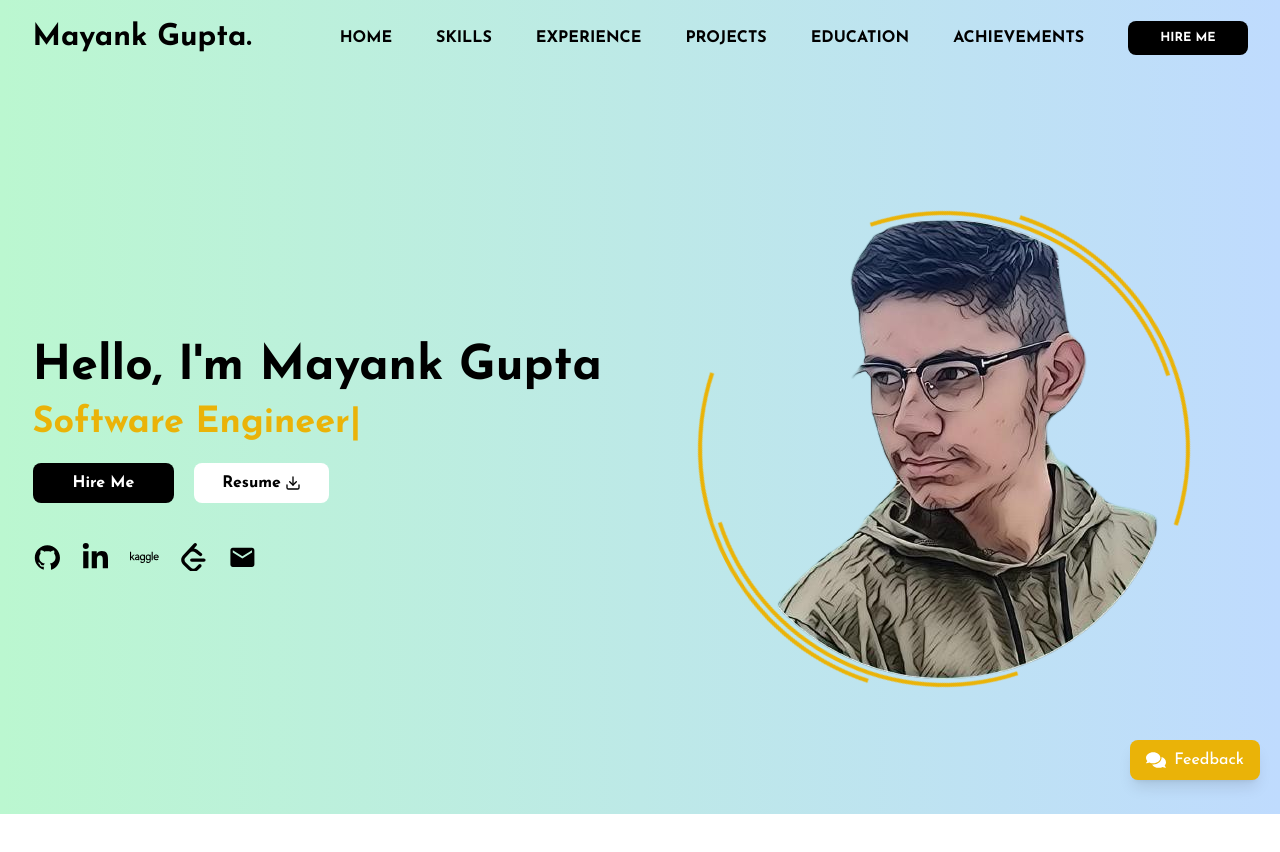
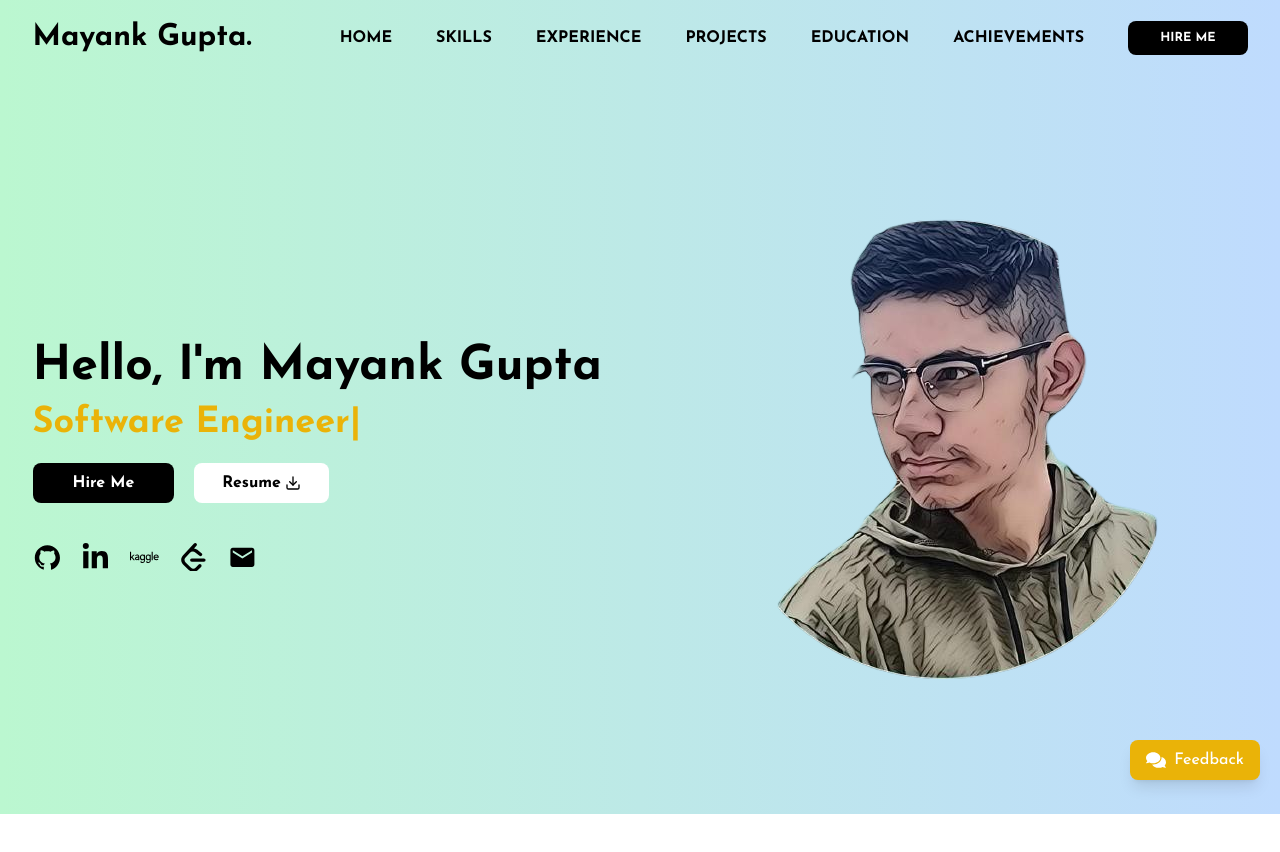
Before and after one commit to Mayank10082000/my_portfolio_website, a React (Vite) app: page / in a window 1280 px wide. Shown: the top 852 px of the page. Built offline with nearby package versions, Linux system fonts and the light colour scheme.

Commit message:
animated circle removed

```diff
--- a/src/components/Hero.jsx
+++ b/src/components/Hero.jsx
@@ -66,8 +66,6 @@ const Hero = () => {
           <div className="relative h-[100%] w-fit flex items-center sm:items-end sm:mt-16">
             {/* Removed 'overflow-hidden' to prevent clipping */}
             <div className="relative isolate">
-              <div className="absolute -inset-4 border-4 border-yellow-500 border-l-transparent border-r-transparent animate-spin-slow rounded-full transform-gpu"></div>
-              <div className="absolute -inset-2 border-4 border-yellow-500 border-t-transparent border-b-transparent animate-spin-reverse-slow rounded-full transform-gpu"></div>
               <img
                 data-aos="fade-up"
                 className="h-[90%] w-full object-cover md:h-[95%] md:m-auto sm:m-0 z-10 relative"
--- a/src/index.css
+++ b/src/index.css
@@ -37,8 +37,7 @@ html {
   background: #000;
 }
 
-/* Hero circular spin */
-.circle-text {
+/* Hero circular spin .circle-text {
   -webkit-animation: spin 12s linear infinite;
   animation: spin 12s linear infinite;
 }
@@ -68,7 +67,7 @@ html {
   100% {
     transform: rotate(360deg);
   }
-}
+} */
 
 /* 3D Flip Card Animations */
 .perspective-500 {
```
